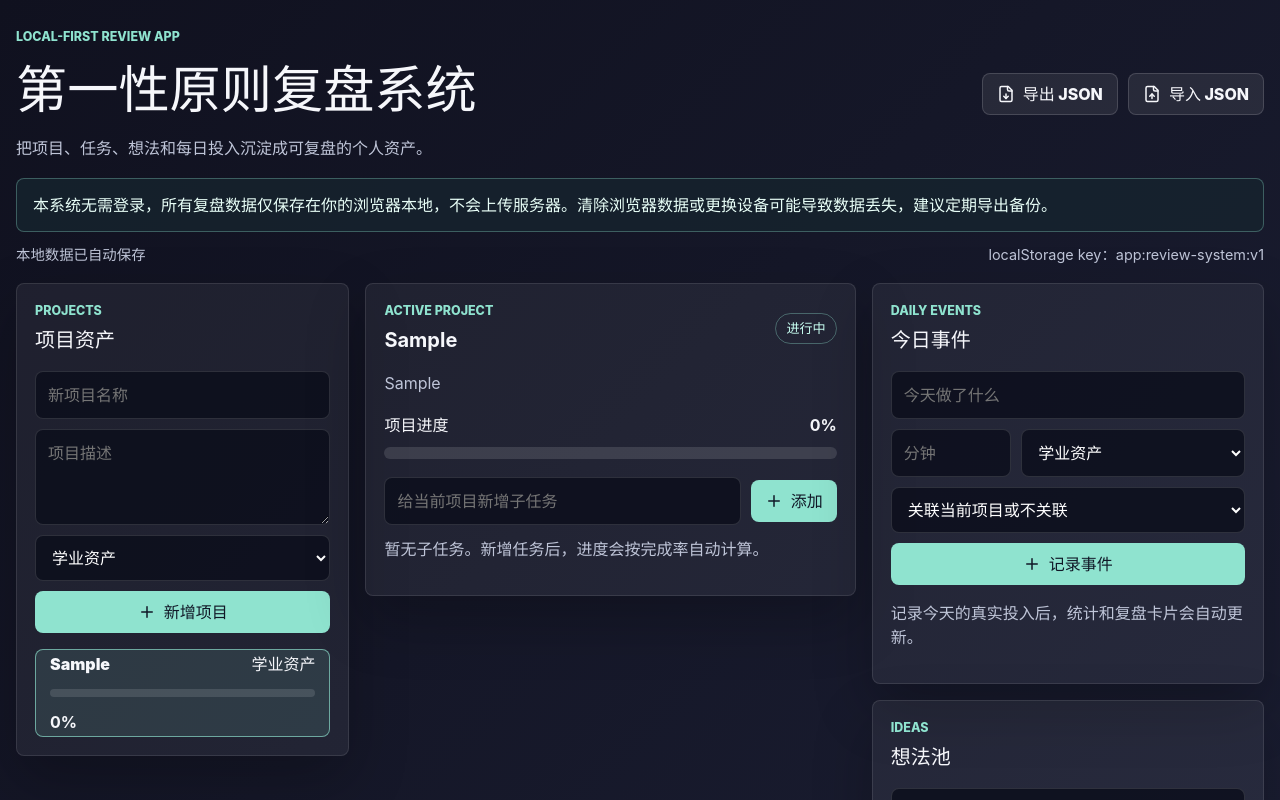
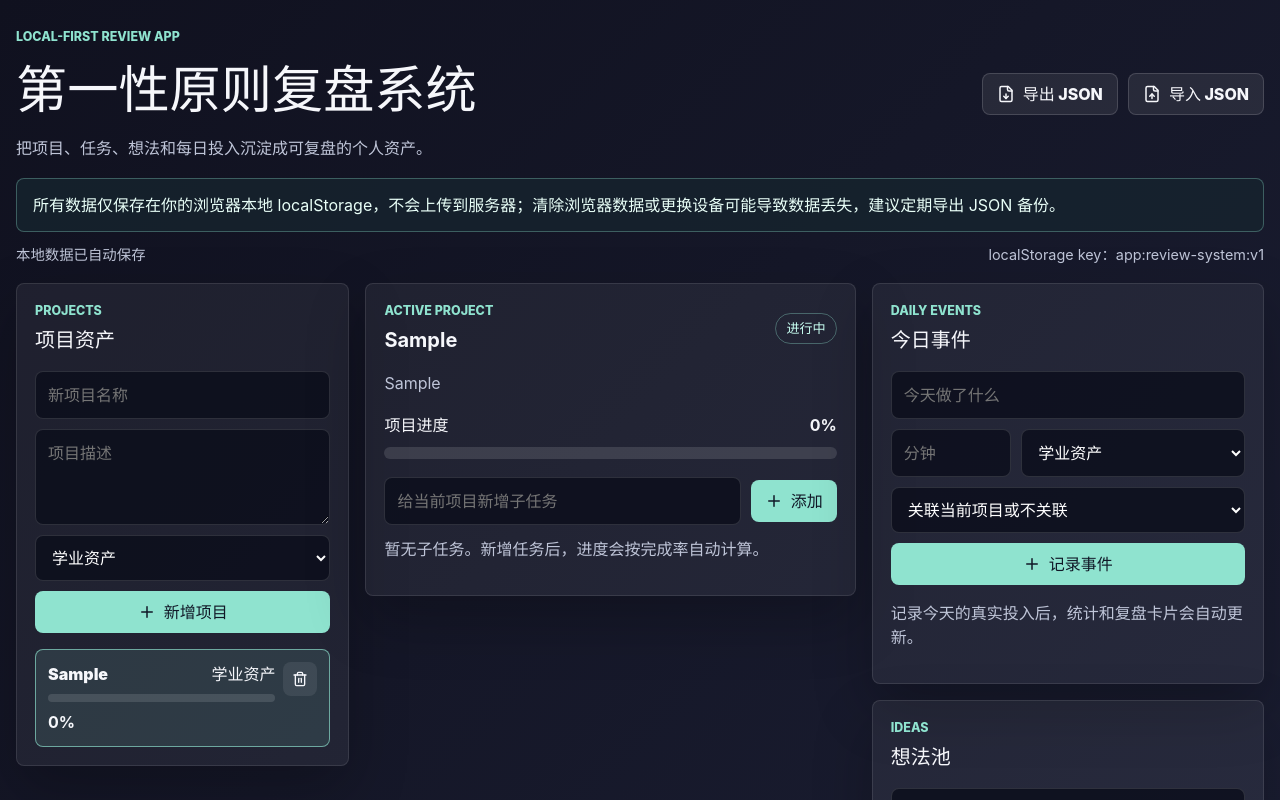
Before and after one commit to gaopengju05-cmd/first-principles-review-system, a React (Vite) app: page / in a window 1280 px wide. Both pictures are taken after typing "Sample", "Sample" into the empty fields and a click on the button "新增项目". Shown: the top 800 px of the page. Built offline with nearby package versions, Linux system fonts and the light colour scheme.

Commit message:
configure github pages deployment

```diff
--- a/src/main.jsx
+++ b/src/main.jsx
@@ -337,6 +337,42 @@ function App() {
     setProjectForm({ name: "", description: "", category: projectForm.category });
   };
 
+  const deleteProject = (projectId) => {
+    const project = data.projects.find((item) => item.id === projectId);
+    if (!project) return;
+    const confirmed = window.confirm(
+      `确定删除项目「${project.name}」吗？关联的任务、想法和事件也会一起删除。`,
+    );
+    if (!confirmed) return;
+
+    updateData((current) => {
+      const remainingProjects = current.projects.filter((item) => item.id !== projectId);
+      const nextActiveProjectId =
+        current.settings.activeProjectId === projectId
+          ? remainingProjects[0]?.id || null
+          : current.settings.activeProjectId;
+
+      return {
+        ...current,
+        projects: remainingProjects,
+        tasks: current.tasks.filter((task) => task.projectId !== projectId),
+        ideas: current.ideas.filter((idea) => idea.linkedProjectId !== projectId),
+        events: current.events.filter((dailyEvent) => dailyEvent.projectId !== projectId),
+        settings: { ...current.settings, activeProjectId: nextActiveProjectId },
+      };
+    });
+
+    if (eventForm.projectId === projectId) {
+      setEventForm((current) => ({ ...current, projectId: "" }));
+    }
+    if (ideaForm.linkedProjectId === projectId) {
+      setIdeaForm((current) => ({ ...current, linkedProjectId: "" }));
+    }
+    setConversionTargets((current) =>
+      Object.fromEntries(Object.entries(current).filter(([, value]) => value !== projectId)),
+    );
+  };
+
   const addTask = (event) => {
     event.preventDefault();
     const title = taskTitle.trim();
@@ -439,6 +475,18 @@ function App() {
     });
   };
 
+  const deleteEvent = (eventId) => {
+    const dailyEvent = data.events.find((item) => item.id === eventId);
+    if (!dailyEvent) return;
+    const confirmed = window.confirm(`确定删除事件「${dailyEvent.title}」吗？`);
+    if (!confirmed) return;
+
+    updateData((current) => ({
+      ...current,
+      events: current.events.filter((item) => item.id !== eventId),
+    }));
+  };
+
   const addCategory = (event) => {
     event.preventDefault();
     const name = categoryForm.name.trim();
@@ -537,7 +585,7 @@ function App() {
       </header>
 
       <section className="privacy-note" aria-label="隐私说明">
-        本系统无需登录，所有复盘数据仅保存在你的浏览器本地，不会上传服务器。清除浏览器数据或更换设备可能导致数据丢失，建议定期导出备份。
+        所有数据仅保存在你的浏览器本地 localStorage，不会上传到服务器；清除浏览器数据或更换设备可能导致数据丢失，建议定期导出 JSON 备份。
       </section>
 
       <section className="status-row" aria-live="polite">
@@ -597,9 +645,12 @@ function App() {
               <p className="empty-text">先创建一个项目，任务和事件就能关联到它。</p>
             ) : (
               data.projects.map((project) => (
-                <button
+                <div
                   className={`project-row ${activeProject?.id === project.id ? "is-active" : ""}`}
                   key={project.id}
+                >
+                  <button
+                    className="project-select-button"
                     type="button"
                     onClick={() => setActiveProject(project.id)}
                   >
@@ -610,6 +661,15 @@ function App() {
                     </span>
                     <strong>{project.progress}%</strong>
                   </button>
+                  <button
+                    className="icon-button project-delete-button"
+                    type="button"
+                    onClick={() => deleteProject(project.id)}
+                    aria-label={`删除项目 ${project.name}`}
+                  >
+                    <Trash2 size={16} aria-hidden="true" />
+                  </button>
+                </div>
               ))
             )}
           </div>
@@ -764,6 +824,14 @@ function App() {
                       </small>
                     </div>
                     <b>{formatMinutes(event.duration)}</b>
+                    <button
+                      className="icon-button"
+                      type="button"
+                      onClick={() => deleteEvent(event.id)}
+                      aria-label={`删除事件 ${event.title}`}
+                    >
+                      <Trash2 size={16} aria-hidden="true" />
+                    </button>
                   </div>
                 );
               })
--- a/src/styles.css
+++ b/src/styles.css
@@ -257,19 +257,42 @@ button:disabled {
 
 .project-row {
   display: grid;
-  grid-template-columns: 1fr auto;
+  grid-template-columns: minmax(0, 1fr) auto;
+  align-items: center;
   gap: 8px;
   width: 100%;
   min-height: 88px;
   border: 1px solid rgba(255, 255, 255, 0.1);
+  border-radius: 8px;
   background: rgba(255, 255, 255, 0.06);
   color: #f6f7fb;
+  padding: 12px;
   text-align: left;
 }
 
 .project-row.is-active {
   border-color: rgba(143, 227, 207, 0.65);
   background: rgba(143, 227, 207, 0.12);
+}
+
+.project-select-button {
+  display: grid;
+  grid-template-columns: minmax(0, 1fr) auto;
+  justify-content: stretch;
+  gap: 8px;
+  min-height: 0;
+  padding: 0;
+  background: transparent;
+  color: inherit;
+  text-align: left;
+}
+
+.project-select-button:hover {
+  transform: none;
+}
+
+.project-delete-button {
+  align-self: start;
 }
 
 .project-row-title {
--- /dev/null
+++ b/vite.config.js
@@ -0,0 +1,5 @@
+import { defineConfig } from "vite";
+
+export default defineConfig({
+  base: "/first-principles-review-system/",
+});
```
Also changed, not shown: vercel.json (deleted), 1 other file (tests, documents, lock files or other folders). Lines whose indentation alone changed are shown as unchanged.
